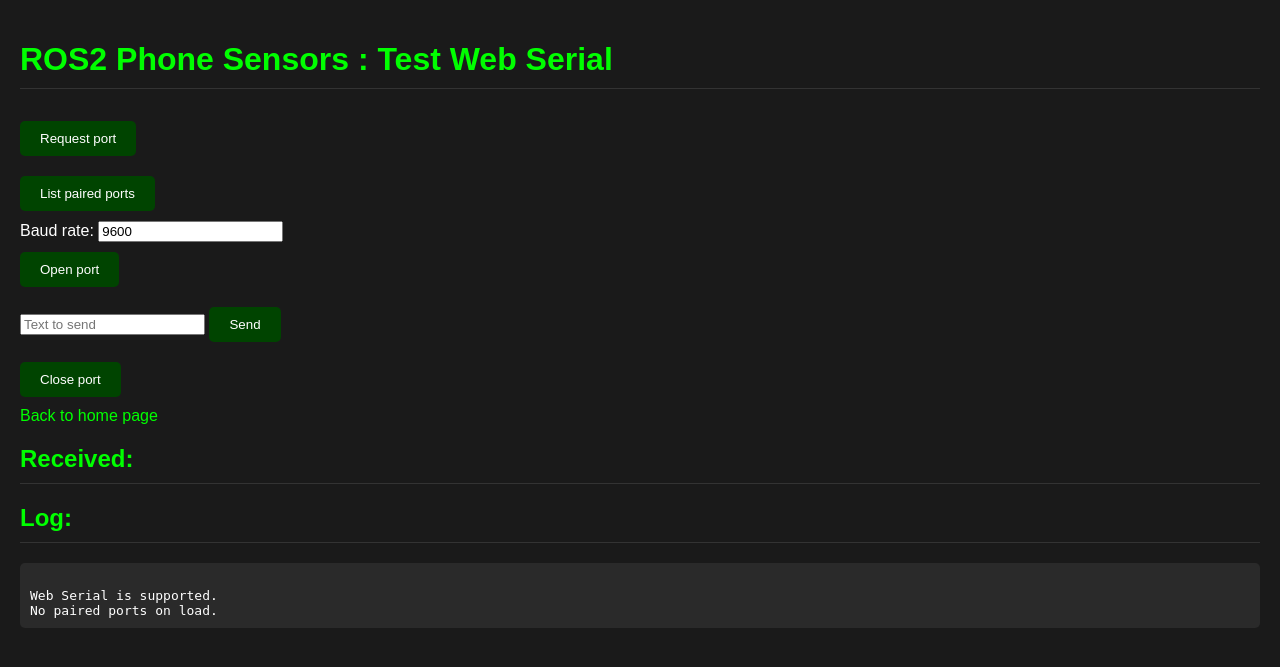
After one commit to vtalpaert/ros2-phone-sensors, a Flask app: page /test-serial in a window 1280 px wide. The commit adds this page. Shown: the top 667 px of the page. Run offline with Flask 3, Linux system fonts and the light colour scheme; parts of the project's set-up code (start-up, migrations or seed data) failed here and were passed over.

Commit message:
add test pages for WebUSB and WebSerial

```diff
--- a/src/phone_sensors_bridge/phone_sensors_bridge/server.py
+++ b/src/phone_sensors_bridge/phone_sensors_bridge/server.py
@@ -276,6 +276,14 @@ class ServerApp:
         def test_permissions():
             return render_template("test_video_permissions.html")
 
+        @self.app.route("/test-web-usb")
+        def test_web_usb():
+            return render_template("test_web_usb.html")
+
+        @self.app.route("/test-serial")
+        def test_serial():
+            return render_template("test_serial.html")
+
         @self.socketio.on("connect")
         def handle_connect_event():
             # Configure client based on ROS parameters
--- a/src/phone_sensors_bridge/templates/index.html
+++ b/src/phone_sensors_bridge/templates/index.html
@@ -17,7 +17,9 @@
         <input type="submit" value="Measure latency">
     </form>
 
-    <a href="/test-video-permissions">Open video test page</a>
+    <div><a href="/test-video-permissions">Open video test page</a></div>
+    <div><a href="/test-web-usb">Open Web USB test page</a></div>
+    <div><a href="/test-serial">Open Web Serial test page</a></div>
 
     <video id="video-camera1" autoplay muted playsinline></video>
     <video id="video-camera2" autoplay muted playsinline></video>
--- /dev/null
+++ b/src/phone_sensors_bridge/templates/test_serial.html
@@ -0,0 +1,207 @@
+<!DOCTYPE HTML>
+<html>
+<head>
+    <title>ROS2 Phone Sensors</title>
+    <script src="https://code.jquery.com/jquery-3.7.1.slim.min.js" integrity="sha384-5AkRS45j4ukf+JbWAfHL8P4onPA9p0KwwP7pUdjSQA3ss9edbJUJc/XcYAiheSSz" crossorigin="anonymous"></script>
+    <link rel="stylesheet" href="{{ url_for('static', filename='style.css') }}">
+</head>
+<body>
+    <h1>ROS2 Phone Sensors : Test Web Serial</h1>
+
+    <form id="request-port" method="POST" action="#">
+        <input type="submit" value="Request port">
+    </form>
+
+    <form id="list-ports" method="POST" action="#">
+        <input type="submit" value="List paired ports">
+    </form>
+
+    <div>
+        <label for="baud-rate">Baud rate: </label>
+        <input id="baud-rate" type="number" value="9600">
+    </div>
+
+    <form id="open-port" method="POST" action="#">
+        <input type="submit" value="Open port">
+    </form>
+
+    <form id="send-form" method="POST" action="#">
+        <input id="send-input" type="text" placeholder="Text to send">
+        <input type="submit" value="Send">
+    </form>
+
+    <form id="close-port" method="POST" action="#">
+        <input type="submit" value="Close port">
+    </form>
+
+    <a href="/">Back to home page</a>
+
+    <h2>Received:</h2>
+    <div id="received"></div>
+
+    <h2>Log:</h2>
+    <div id="log"></div>
+
+    <script type="text/javascript" charset="utf-8">
+        $(document).ready(function() {
+            var port = null;
+            var reader = null;
+            var writer = null;
+            var readableStreamClosed = null;
+            var writableStreamClosed = null;
+
+            function logMessage(text) {
+                $("#log").append("<br>" + $("<div/>").text(text).html());
+            }
+
+            function displayReceived(line) {
+                $("#received").append("<br>" + $("<div/>").text(line).html());
+            }
+
+            function portInfo(p) {
+                var info = p.getInfo();
+                return "vendorId=0x" + (info.usbVendorId || 0).toString(16).padStart(4, "0") +
+                       ", productId=0x" + (info.usbProductId || 0).toString(16).padStart(4, "0");
+            }
+
+            // Transforms a decoded text stream into individual lines
+            class LineBreakTransformer {
+                constructor() { this.chunks = ""; }
+                transform(chunk, controller) {
+                    this.chunks += chunk;
+                    const lines = this.chunks.split("\r\n");
+                    this.chunks = lines.pop();
+                    lines.forEach((line) => controller.enqueue(line));
+                }
+                flush(controller) { controller.enqueue(this.chunks); }
+            }
+
+            async function readLoop() {
+                const textDecoder = new TextDecoderStream();
+                readableStreamClosed = port.readable.pipeTo(textDecoder.writable);
+                reader = textDecoder.readable
+                    .pipeThrough(new TransformStream(new LineBreakTransformer()))
+                    .getReader();
+                try {
+                    while (true) {
+                        const { value, done } = await reader.read();
+                        if (done) {
+                            reader.releaseLock();
+                            break;
+                        }
+                        if (value) {
+                            displayReceived(value);
+                        }
+                    }
+                } catch (error) {
+                    logMessage("Read error: " + error.toString());
+                }
+            }
+
+            if (!navigator.serial) {
+                logMessage("Web Serial is not supported in this browser.");
+            } else {
+                logMessage("Web Serial is supported.");
+
+                navigator.serial.addEventListener("connect", (event) => {
+                    logMessage("Serial device connected: " + portInfo(event.target));
+                });
+
+                navigator.serial.addEventListener("disconnect", (event) => {
+                    logMessage("Serial device disconnected: " + portInfo(event.target));
+                });
+
+                // List already-granted ports on page load
+                navigator.serial.getPorts().then((ports) => {
+                    if (ports.length === 0) {
+                        logMessage("No paired ports on load.");
+                        return;
+                    }
+                    logMessage("Paired ports on load: " + ports.length);
+                    ports.forEach((p, i) => {
+                        logMessage("port[" + i + "]: " + portInfo(p));
+                    });
+                });
+            }
+
+            $("#request-port").on("submit", function(event) {
+                event.preventDefault();
+                if (!navigator.serial) { logMessage("Web Serial not supported."); return; }
+                navigator.serial.requestPort({ filters: [] })
+                    .then((p) => {
+                        port = p;
+                        logMessage("Port selected: " + portInfo(p));
+                    })
+                    .catch((error) => {
+                        logMessage("Request error: " + error.toString());
+                    });
+            });
+
+            $("#list-ports").on("submit", function(event) {
+                event.preventDefault();
+                if (!navigator.serial) { logMessage("Web Serial not supported."); return; }
+                navigator.serial.getPorts().then((ports) => {
+                    if (ports.length === 0) {
+                        logMessage("No paired ports found.");
+                        return;
+                    }
+                    logMessage("Paired ports: " + ports.length);
+                    ports.forEach((p, i) => {
+                        logMessage("port[" + i + "]: " + portInfo(p));
+                    });
+                });
+            });
+
+            $("#open-port").on("submit", async function(event) {
+                event.preventDefault();
+                if (!navigator.serial) { logMessage("Web Serial not supported."); return; }
+                if (!port) { logMessage("No port selected. Use 'Request port' first."); return; }
+                const baudRate = parseInt($("#baud-rate").val()) || 9600;
+                try {
+                    await port.open({ baudRate });
+                    logMessage("Port opened at " + baudRate + " baud.");
+
+                    const textEncoder = new TextEncoderStream();
+                    writableStreamClosed = textEncoder.readable.pipeTo(port.writable);
+                    writer = textEncoder.writable.getWriter();
+
+                    readLoop();
+                } catch (error) {
+                    logMessage("Open error: " + error.toString());
+                }
+            });
+
+            $("#send-form").on("submit", async function(event) {
+                event.preventDefault();
+                if (!writer) { logMessage("Port not open."); return; }
+                const text = $("#send-input").val();
+                try {
+                    await writer.write(text);
+                    logMessage("Sent: " + text);
+                    $("#send-input").val("");
+                } catch (error) {
+                    logMessage("Send error: " + error.toString());
+                }
+            });
+
+            $("#close-port").on("submit", async function(event) {
+                event.preventDefault();
+                if (!port) { logMessage("No port open."); return; }
+                try {
+                    reader.cancel();
+                    await readableStreamClosed.catch(() => {});
+                    writer.close();
+                    await writableStreamClosed;
+                    await port.close();
+                    logMessage("Port closed.");
+                    port = null; reader = null; writer = null;
+                    readableStreamClosed = null; writableStreamClosed = null;
+                } catch (error) {
+                    logMessage("Close error: " + error.toString());
+                }
+            });
+        });
+    </script>
+
+</body>
+</html>
```
Also changed, not shown: src/phone_sensors_bridge/templates/test_web_usb.html (added, +106 -0 lines), README.md.
